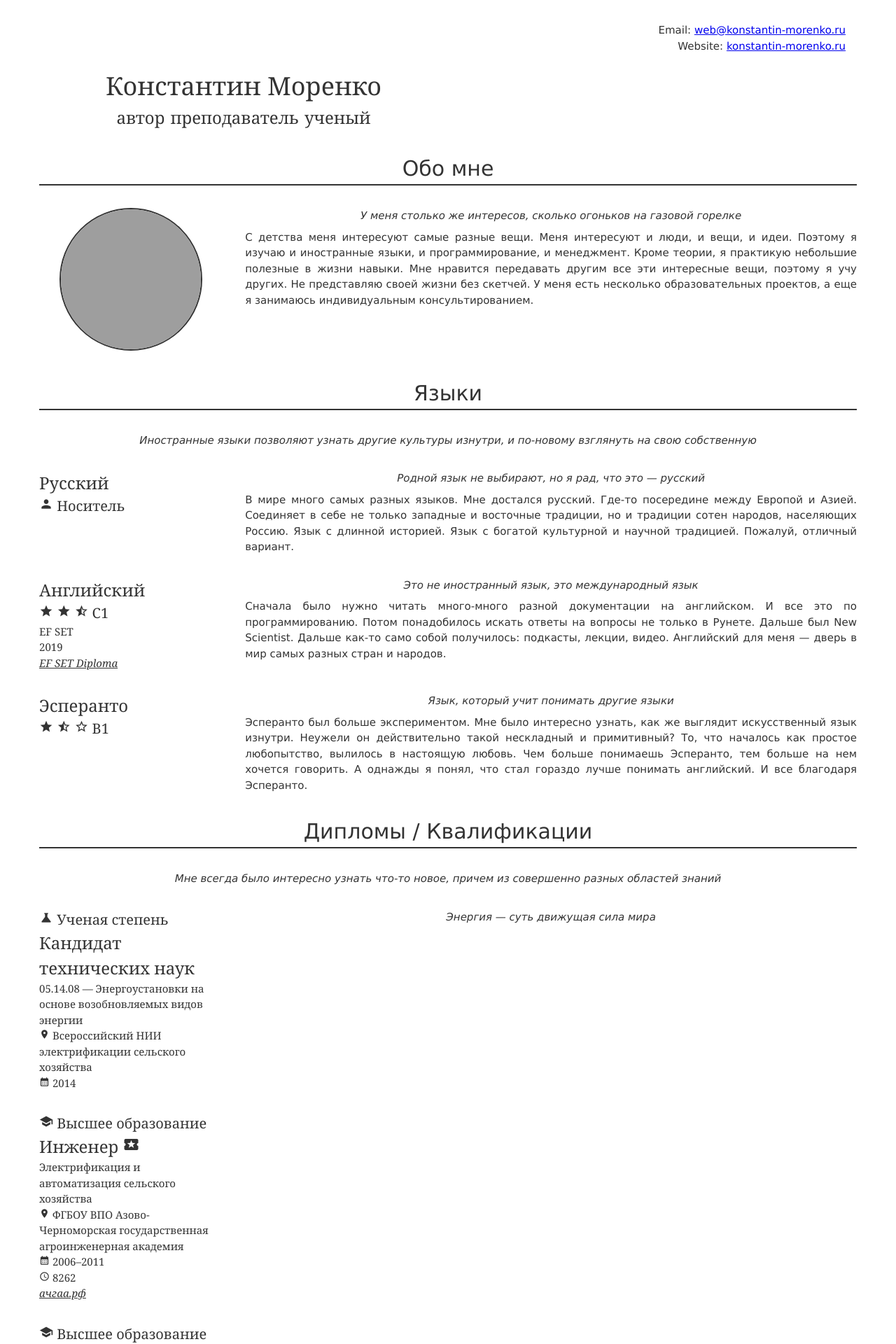
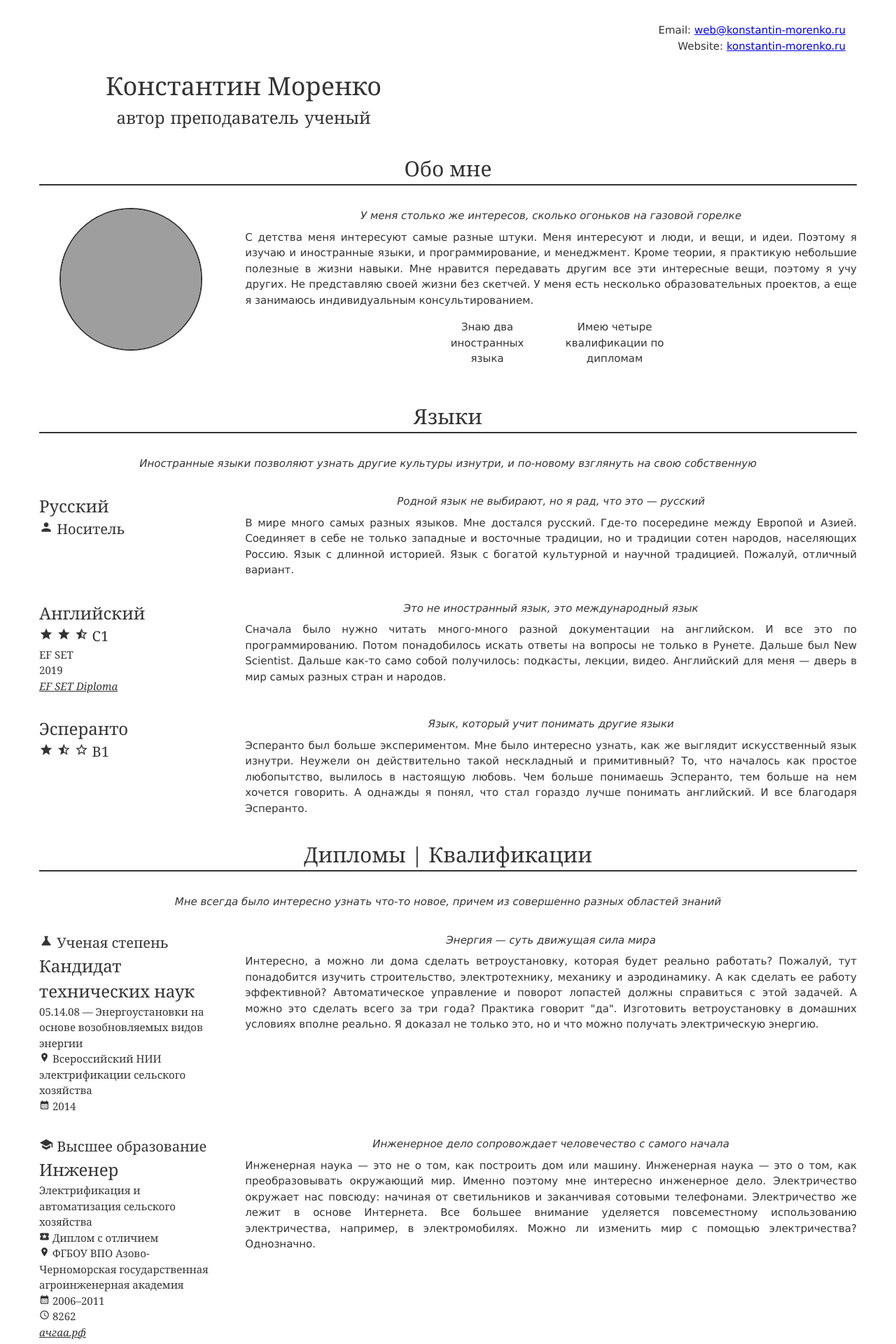
Before and after one commit to konstantin-morenko/jresume, a Jekyll site: the page built from index.md, in a window 1280 px wide. Shown: the top 1920 px of the page at 70% size. Built offline with Jekyll 4.4.1, drawn with Linux system fonts in a browser that asks for light colours; some of the changed text lies outside the part shown; grey boxes are pictures that could not be loaded.

Commit message:
Educations and certificates

```diff
--- a/_data/about.yml
+++ b/_data/about.yml
@@ -3,10 +3,14 @@ quote: |
   У меня столько же интересов, сколько огоньков на газовой горелке
 text: |
 
-  С детства меня интересуют самые разные вещи.  Меня интересуют и
+  С детства меня интересуют самые разные штуки.  Меня интересуют и
   люди, и вещи, и идеи.  Поэтому я изучаю и иностранные языки, и
   программирование, и менеджмент.  Кроме теории, я практикую небольшие
   полезные в жизни навыки.  Мне нравится передавать другим все эти
   интересные вещи, поэтому я учу других.  Не представляю своей жизни
   без скетчей.  У меня есть несколько образовательных проектов, а еще
   я занимаюсь индивидуальным консультированием.
+
+traits:
+- Знаю два иностранных языка
+- Имею четыре квалификации по дипломам
--- a/_data/educations.yml
+++ b/_data/educations.yml
@@ -1,4 +1,4 @@
-header: Дипломы / Квалификации
+header: "Дипломы | Квалификации"
 id: diplomas
 description: |
 
@@ -6,6 +6,7 @@ description: |
   разных областей знаний
 
 cards:
+
 - name: Кандидат технических наук
   speciality: 05.14.08 — Энергоустановки на основе возобновляемых видов энергии
   level: Ученая степень
@@ -13,6 +14,15 @@ cards:
   years: 2014
   quote: Энергия — суть движущая сила мира
   description: |
+
+    Интересно, а можно ли дома сделать ветроустановку, которая будет реально
+    работать?  Пожалуй, тут понадобится изучить строительство,
+    электротехнику, механику и аэродинамику.  А как сделать ее работу
+    эффективной?  Автоматическое управление и поворот лопастей
+    должны справиться с этой задачей.  А можно это сделать всего за
+    три года?  Практика говорит "да".  Изготовить ветроустановку
+    в домашних условиях вполне реально.  Я доказал не только это, но и
+    что можно получать электрическую энергию.
 
 
 - name: Инженер
@@ -25,6 +35,18 @@ cards:
     name: ачгаа.рф
     url: http://ачгаа.рф
   hours: 8262
+  quote: Инженерное дело сопровождает человечество с самого начала
+  description: |
+
+    Инженерная наука — это не о том, как построить дом или машину.
+    Инженерная наука — это о том, как преобразовывать окружающий мир.
+    Именно поэтому мне интересно инженерное дело.  Электричество
+    окружает нас повсюду: начиная от светильников и заканчивая
+    сотовыми телефонами.  Электричество же лежит в основе Интернета.
+    Все большее внимание уделяется повсеместному использованию
+    электричества, например, в электромобилях.  Можно ли изменить
+    мир с помощью электричества?  Однозначно.
+
 
 - name: Экономист-менеджер
   speciality: Экономика и управление на предприятии (агропромышленного комплекса)
@@ -36,6 +58,17 @@ cards:
     name: ачгаа.рф
     url: http://ачгаа.рф
   hours: 9432
+  quote: Знание экономики в современном мире — необходимость
+  description: |
+
+    Экономика говорит о том, куда потратить деньги, когда их мало, а
+    направлений трат — много.  А менеджмент говорит о том как
+    конкретно это сделать.  Вместе они образуют почти идеальную
+    комбинацию.  Экономика учит понимать глобальные и локальные
+    процессы, а менеджмент — управлять своими ресурсами.  Как оценить
+    инновационный проект и вложить в него деньги, чтобы получить
+    максимальный эффект.
+
 
 - name: Профессиональное веб-программирование
   speciality: Профессиональное веб-программирование
@@ -46,3 +79,12 @@ cards:
     name: intuit.ru
     url: https://intuit.ru
   hours: 576
+  quote: Интернет — еще одно чудо света
+  description: |
+
+    Сложно ли устроен современный веб-сайт и насколько трудно сделать
+    простую страницу.  Как сделать удобный для пользователя сайт.  Как
+    сайты работают с базами данных и динамически создают контент для
+    пользователей.  Как изменить внешнее оформление сайта, не затронув
+    содержимого.  Интернет — поистине великая вещь.  Но великой ее
+    делают отдельные сайты.
--- a/_includes/about.html
+++ b/_includes/about.html
@@ -10,6 +10,11 @@
     <div class="rightside">
       <div class="quote">{{ about.quote }}</div>
       <div class="text">{{ about.text }}</div>
+      <div class="traits" id="traits">
+	{% for tr in about.traits %}
+	<div class="trait">{{ tr }}</div>
+	{% endfor %}
+      </div>
     </div>
   </div>
 </div>
--- /dev/null
+++ b/_includes/certificates.html
@@ -0,0 +1,20 @@
+{% assign certificates = site.data.certificates %}
+
+<div class="section" id="certificates">
+  <div class="header">{{ certificates.header }}</div>
+
+  <div class="quote">{{ certificates.description }}</div>
+  <div class="cert-list">
+    {% for cert in certificates.list %}
+    <div class="certificate">
+      <div class="title">{{ cert.title }}</div>
+      <div class="description">{{ cert.description }}</div>
+      <div class="info">
+	<div class="date">{{ cert.date }}</div>
+	<div class="place">{{ cert.place }}</div>
+	<div class="value">{{ cert.value }}</div>
+      </div>
+    </div>
+    {% endfor %}
+  </div>
+</div>
--- a/_includes/educations.html
+++ b/_includes/educations.html
@@ -1,4 +1,6 @@
 {% assign educations = site.data.educations %}
+{% assign hrs_icon = '<span class="material-icons" title="Объем в часах">schedule</span>'%}
+
 
 <div class="section" id="educations">
   <div class="header">{{ educations.header }}</div>
@@ -17,17 +19,19 @@
 	<span class="material-icons">school</span>
 	{% endif %}
 	{% if level == "Профессиональная переподготовка" %}
-	<span class="material-icons">model_training</span>
+	<span class="material-icons">lightbulb</span>
 	{% endif %}
 	{{ level }}
       </div>
       <div class="name">
 	{{ ed.name }}
-	{% if ed.perfect %}
-	<span class="material-icons" title="Диплом с отличием">local_activity</span>
-	{% endif %}
       </div>
       <div class="speciality">{{ ed.speciality }}</div>
+      {% if ed.perfect %}
+      <div class="perfect">
+	<span class="material-icons">local_activity</span> Диплом с отличием
+      </div>
+      {% endif %}
       <div class="university">
 	<span class="material-icons">place</span>
 	{{ ed.university }}
--- a/css/main.scss
+++ b/css/main.scss
@@ -39,7 +39,7 @@ body {
     margin: $margin*2 0;
     .leftside {
 	font-family: $fonts-header;
-	flex: 1 0.5 200px;
+	flex: 1 0.5 300px;
 	padding-right: $margin;
 	.name {
 	    font-size: 24px;
@@ -77,14 +77,6 @@ body {
 	}
 	.leftside {
 	    margin-bottom: $margin;
-	}
-    }
-}
-
-@media screen and (min-width: $layout-breakpoint-small+1) {
-    .card {
-	.leftside {
-	    flex-basis: 300px;
 	}
     }
 }
@@ -134,6 +126,7 @@ body {
 	text-align: center;
 	border-bottom: $border;
 	margin: $margin*2 0;
+	font-family: $fonts-header;
     }
     .quote {
 	text-align: center;
@@ -163,3 +156,54 @@ body {
 	}
     }
 }
+
+
+.cert-list {
+    display: flex;
+    flex-flow: row wrap;
+    justify-content: center;
+    .certificate {
+	flex-basis: 320px;
+	margin: 2*$margin;
+	.title {
+	    font-family: $fonts-header;
+	    font-size: 20px;
+	    text-align: center;
+	    margin-bottom: $margin;
+	    border-bottom: 1px $color solid;
+	}
+	.description {
+	    text-align: center;
+	    font-style: italic;
+	}
+	.info {
+	    font-family: $fonts-header;
+	    margin-top: $margin;
+	    display: flex;
+	    .date {
+		flex-basis: 20%;
+		text-align: left;
+	    }
+	    .place {
+		text-align: center;
+		margin: 0 $margin;
+	    }
+	    .value {
+		flex-basis: 20%;
+		text-align: right;
+	    }
+
+	}
+    }
+}
+
+#traits.traits {
+    display: flex;
+    flex-flow: row wrap;
+    justify-content: center;
+    .trait {
+	flex-basis: 150px;
+	margin: $margin;
+	text-align: center;
+    }
+}
--- a/index.md
+++ b/index.md
@@ -9,3 +9,5 @@ layout: default
 {% include languages.html %}
 
 {% include educations.html %}
+
+{% include certificates.html %}
```
Also changed, not shown: _data/certificates.yml (added, +40 -0 lines).
